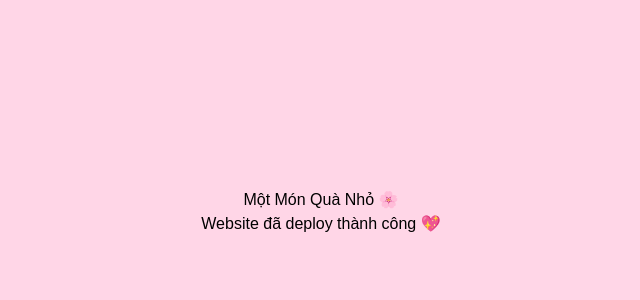
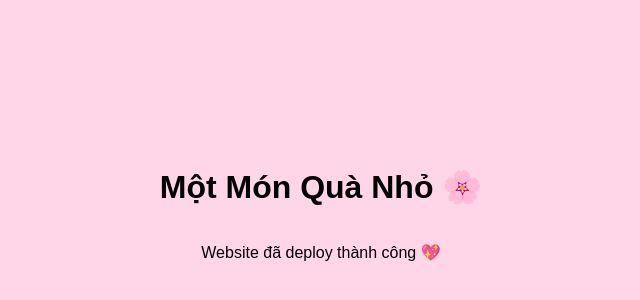
Before and after one commit to kasdie/flower-gift, a React (Vite) app: page / in a window 1280 px wide. Shown: the part 188-488 px from the top of the page, without its empty margins (319-959 px from the left). Built offline with nearby package versions, Linux system fonts and the light colour scheme.

Commit message:
remove tailwind

```diff
--- a/postcss.config.js
+++ b/postcss.config.js
@@ -1,5 +1 @@
-export default {
-  plugins: {
-    "@tailwindcss/postcss": {},
-  },
-}
+export default {}
--- a/src/index.css
+++ b/src/index.css
@@ -1,7 +1,3 @@
-@import "tailwindcss";
-
 body {
   margin: 0;
-  overflow: hidden;
-  font-family: sans-serif;
 }
```
